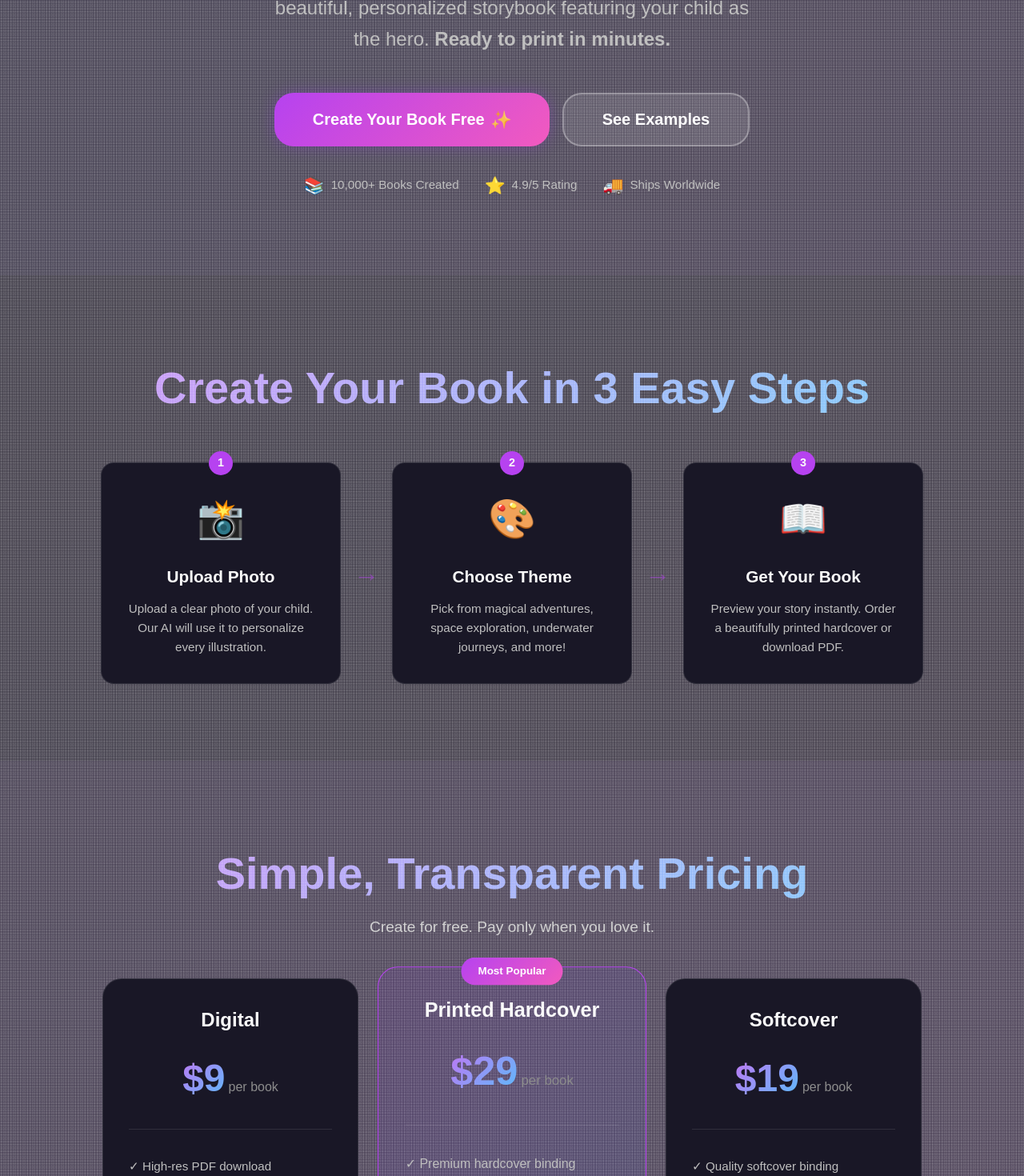
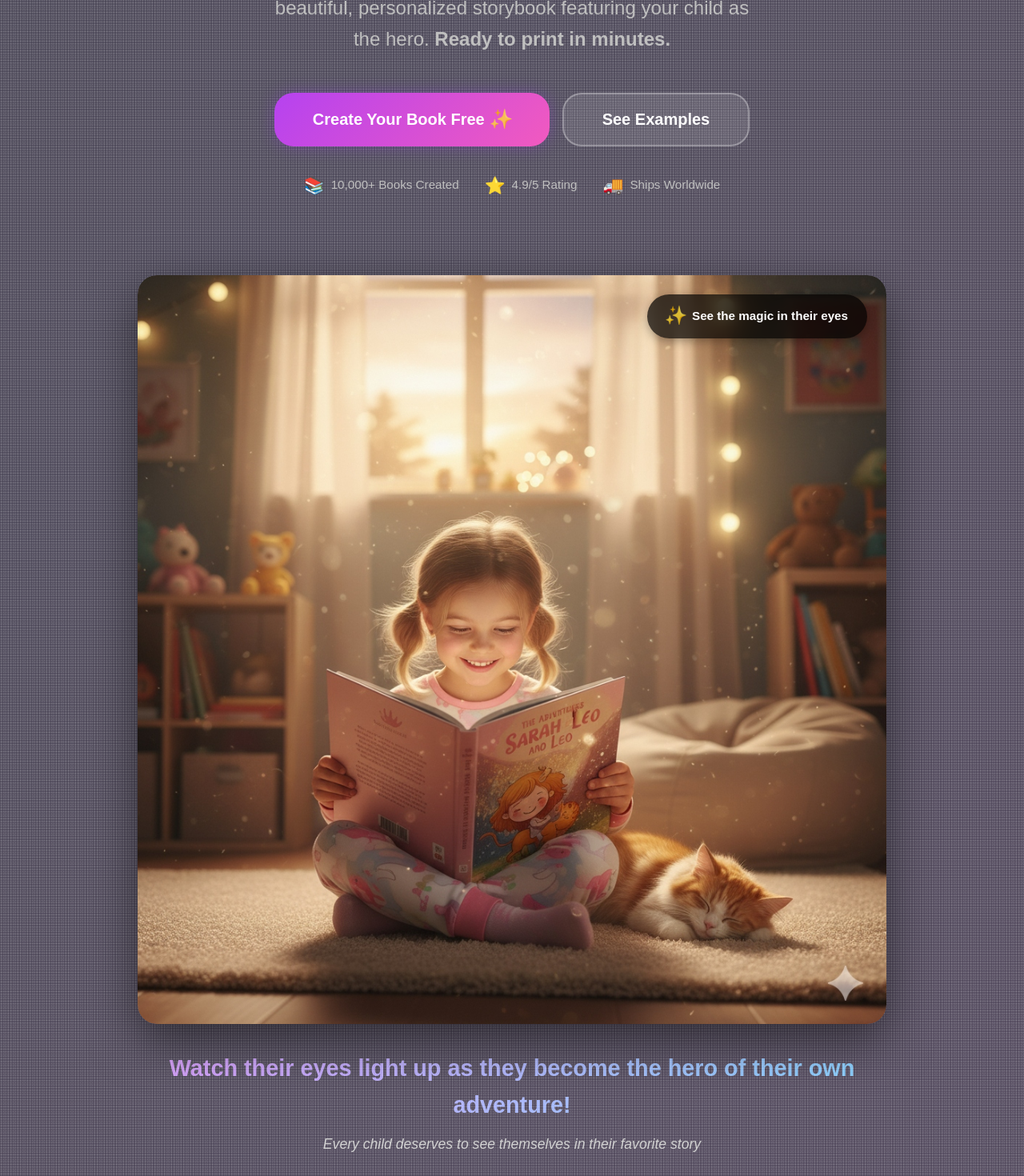
Before and after one commit to akshaybhandary/storybookapp, a React app: page / in a window 1280 px wide. Shown: the part 560-2030 px from the top of the page at 80% size. Built offline with nearby package versions, Linux system fonts and the light colour scheme; the HTML template or start-up script is replaced by a standard one.

Commit message:
Add hero marketing image showcasing child reading personalized book

```diff
--- a/src/components/Hero.jsx
+++ b/src/components/Hero.jsx
@@ -101,6 +101,25 @@ export default function Hero({ onCreateStory }) {
                 </div>
             </div>
 
+            {/* Hero Image Showcase */}
+            <div className="hero-image-section">
+                <div className="hero-image-container">
+                    <img
+                        src="/assets/hero-child-reading.jpg"
+                        alt="Child reading personalized storybook"
+                        className="hero-showcase-image"
+                    />
+                    <div className="hero-image-badge">
+                        <span className="badge-sparkle">✨</span>
+                        <span>See the magic in their eyes</span>
+                    </div>
+                </div>
+                <div className="hero-image-caption">
+                    <h3>Watch their eyes light up as they become the hero of their own adventure!</h3>
+                    <p>Every child deserves to see themselves in their favorite story</p>
+                </div>
+            </div>
+
             {/* How It Works Section */}
             <section id="how-it-works" className="how-it-works">
                 <h2 className="section-title">Create Your Book in 3 Easy Steps</h2>
@@ -199,10 +218,11 @@ export default function Hero({ onCreateStory }) {
 
                 <div className="gallery-grid">
                     <div className="gallery-item">
-                        <div className="gallery-placeholder" style={{ background: 'linear-gradient(135deg, #ff9a9e 0%, #fad0c4 100%)' }}>
-                            <span className="gallery-icon">👸</span>
-                            <span className="gallery-label">Princess Adventure</span>
-                        </div>
+                        <img
+                            src="/assets/hero-child-reading.jpg"
+                            alt="Child enjoying personalized storybook"
+                            style={{ width: '100%', height: '250px', objectFit: 'cover', borderRadius: 'var(--radius-lg)' }}
+                        />
                     </div>
                     <div className="gallery-item">
                         <div className="gallery-placeholder" style={{ background: 'linear-gradient(135deg, #667eea 0%, #764ba2 100%)' }}>
--- a/src/index.css
+++ b/src/index.css
@@ -2268,3 +2268,86 @@ body {
     opacity: 0.6;
     cursor: not-allowed;
 }
+
+/* Hero Image Showcase */
+.hero-image-section {
+    max-width: 1000px;
+    margin: 4rem auto 0;
+    padding: 0 2rem;
+    text-align: center;
+}
+
+.hero-image-container {
+    position: relative;
+    border-radius: var(--radius-xl);
+    overflow: hidden;
+    box-shadow: 0 20px 60px rgba(0, 0, 0, 0.5);
+    margin-bottom: 2rem;
+}
+
+.hero-showcase-image {
+    width: 100%;
+    height: auto;
+    display: block;
+    border-radius: var(--radius-xl);
+}
+
+.hero-image-badge {
+    position: absolute;
+    top: 1.5rem;
+    right: 1.5rem;
+    background: rgba(0, 0, 0, 0.7);
+    backdrop-filter: blur(10px);
+    padding: 0.75rem 1.5rem;
+    border-radius: 50px;
+    display: flex;
+    align-items: center;
+    gap: 0.5rem;
+    font-size: 0.95rem;
+    font-weight: 600;
+    color: white;
+    box-shadow: 0 4px 12px rgba(0, 0, 0, 0.3);
+}
+
+.badge-sparkle {
+    font-size: 1.2rem;
+    animation: sparkle 2s infinite;
+}
+
+@keyframes sparkle {
+    0%, 100% { transform: scale(1); opacity: 1; }
+    50% { transform: scale(1.2); opacity: 0.8; }
+}
+
+.hero-image-caption h3 {
+    font-family: 'Fredoka', sans-serif;
+    font-size: 1.8rem;
+    margin-bottom: 0.75rem;
+    background: linear-gradient(135deg, var(--primary-light), var(--secondary-light));
+    -webkit-background-clip: text;
+    -webkit-text-fill-color: transparent;
+    background-clip: text;
+}
+
+.hero-image-caption p {
+    font-size: 1.1rem;
+    color: var(--text-secondary);
+    font-style: italic;
+}
+
+@media (max-width: 768px) {
+    .hero-image-section {
+        margin-top: 3rem;
+    }
+
+    .hero-image-caption h3 {
+        font-size: 1.4rem;
+    }
+
+    .hero-image-badge {
+        top: 1rem;
+        right: 1rem;
+        padding: 0.5rem 1rem;
+        font-size: 0.85rem;
+    }
+}
```
Also changed, not shown: public/assets/hero-child-reading.jpg (added).
